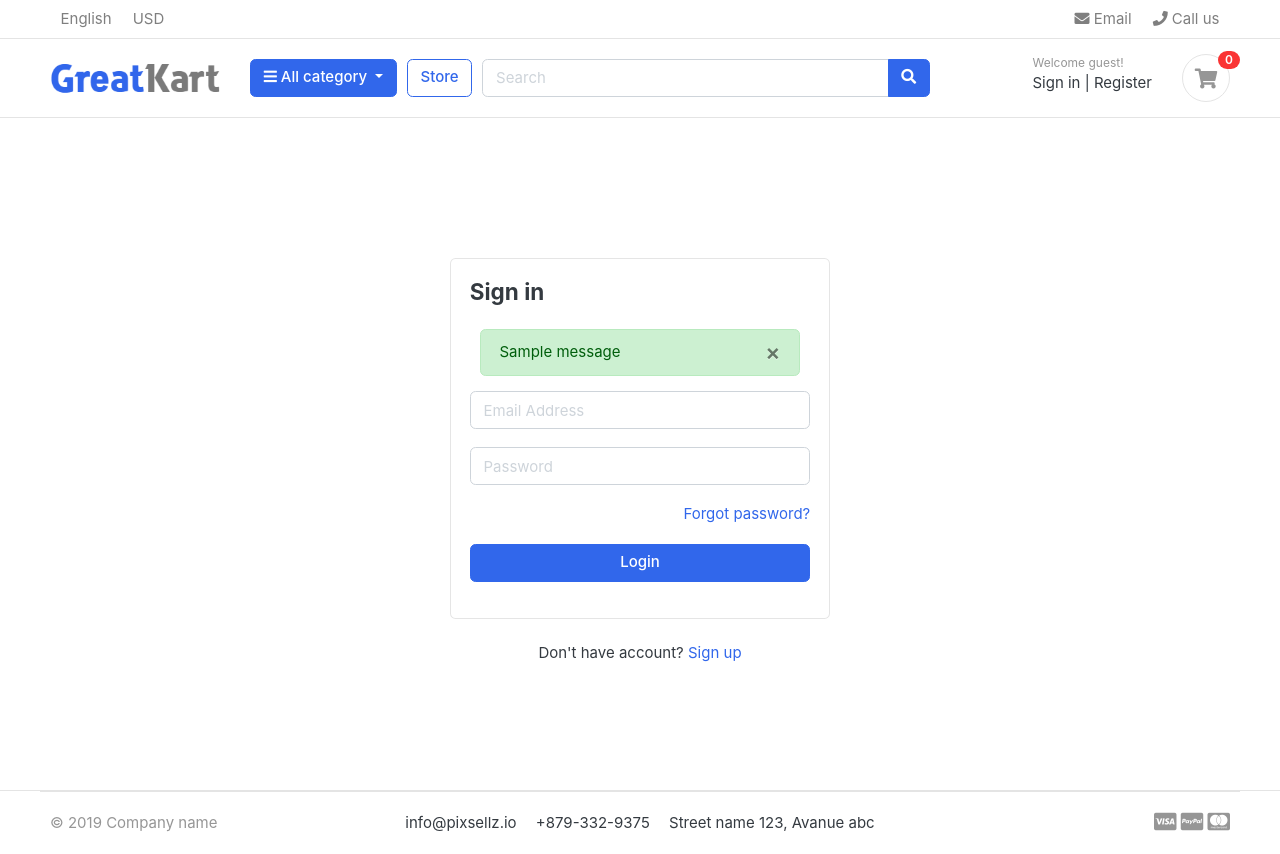
After one commit to the-sayan-dey/greatkart-django, a Django app: page /accounts/login/ in a window 1280 px wide. The commit adds this page. Run offline with Django 3.2, Linux system fonts and the light colour scheme; data comes from the database, SQL or seed files in the repository; both versions use the stored data as it was after the commit; one stand-in notice (Sample message) is shown; some libraries are stand-ins or nearby versions; some web fonts are replaced.

Commit message:
user login

```diff
--- /dev/null
+++ b/accounts/urls.py
@@ -0,0 +1,8 @@
+from django.urls import path
+from . import views
+
+urlpatterns = [
+    path('register/', views.register, name='register'),
+    path('login/', views.login, name='login'),
+    path('logout/', views.logout, name='logout'),
+]
--- a/accounts/views.py
+++ b/accounts/views.py
@@ -1,3 +1,64 @@
-from django.shortcuts import render
+# from pyexpat.errors import messages
+
+from django.shortcuts import redirect, render
+
+from accounts.forms import RegistrationForm
+from accounts.models import Account
+from django.contrib import messages,auth
+from django.contrib.auth.decorators import login_required
 
 # Create your views here.
+
+def register(request):
+
+    if request.method == "POST":
+        form = RegistrationForm(request.POST)
+
+        if form.is_valid():
+            first_name = form.cleaned_data['first_name']
+            last_name = form.cleaned_data['last_name']
+            phone_number = form.cleaned_data['phone_number']
+            email = form.cleaned_data['email']
+            password = form.cleaned_data['password']
+            username = email.split('@')[0]
+
+            user = Account.objects.create_user(first_name=first_name, last_name=last_name,  email=email, username = username,  password=password)
+
+            user.phone_number = phone_number
+            user.save()
+            messages.success(request, 'Registration successful')
+            return redirect('register')
+    else:
+        form = RegistrationForm
+
+
+    context = {
+        'form' : form,
+    }
+    return render(request, 'accounts/register.html', context)
+
+
+
+def login(request):
+    if request.method == 'POST':
+        email = request.POST['email']
+        password = request.POST['password']
+
+        user = auth.authenticate(email=email, password=password)
+
+        if user is not None:
+            auth.login(request, user)
+            # messages.success(request, 'You are now logged in')
+            return redirect('home')
+
+        else:
+            messages.error(request, 'Invalid login credentials')
+            return redirect('login')
+
+    return render(request, 'accounts/login.html')
+
+@login_required(login_url = 'login')
+def logout(request):
+    auth.logout(request)
+    messages.success(request, 'You are logged out')
+    return redirect('login')
--- a/greatkart/urls.py
+++ b/greatkart/urls.py
@@ -24,4 +24,5 @@ urlpatterns = [
     path('', views.home, name='home'),
     path('store/', include('store.urls')),
     path('cart/', include('carts.urls')),
+    path('accounts/', include('accounts.urls')),
 ] + static(settings.MEDIA_URL, document_root = settings.MEDIA_ROOT)
--- a/static/js/script.js
+++ b/static/js/script.js
@@ -57,3 +57,8 @@ $(document).ready(function() {
 
 });
 // jquery end
+
+
+setTimeout(function (){
+    $('message').fadeout('slow')
+}, 5000)
--- /dev/null
+++ b/templates/accounts/login.html
@@ -0,0 +1,44 @@
+{% extends "base.html" %}
+
+{% block content %}
+
+    <!-- ========================= SECTION CONTENT ========================= -->
+<section class="section-conten padding-y" style="min-height:84vh">
+
+<!-- ============================ COMPONENT LOGIN   ================================= -->
+	<div class="card mx-auto" style="max-width: 380px; margin-top:100px;">
+
+      <div class="card-body">
+
+      <h4 class="card-title mb-4">Sign in</h4>
+
+      {% include 'includes/alerts.html' %}
+      <form action="{% url 'login' %}" method="POST">
+        {% csrf_token %}
+          <div class="form-group">
+			 <input type="email" class="form-control" placeholder="Email Address" name="email">
+          </div> <!-- form-group// -->
+          <div class="form-group">
+			<input type="password" class="form-control" placeholder="Password" name="password">
+          </div> <!-- form-group// -->
+
+          <div class="form-group">
+          	<a href="#" class="float-right">Forgot password?</a>
+
+          </div> <!-- form-group form-check .// -->
+          <div class="form-group">
+              <button type="submit" class="btn btn-primary btn-block"> Login  </button>
+          </div> <!-- form-group// -->
+      </form>
+      </div> <!-- card-body.// -->
+    </div> <!-- card .// -->
+
+     <p class="text-center mt-4">Don't have account? <a href="{% url 'register' %}">Sign up</a></p>
+     <br><br>
+<!-- ============================ COMPONENT LOGIN  END.// ================================= -->
+
+
+</section>
+<!-- ========================= SECTION CONTENT END// ========================= -->
+
+{% endblock %}
--- /dev/null
+++ b/templates/includes/alerts.html
@@ -0,0 +1,16 @@
+{% if messages %}
+
+    {% for message in messages %}
+    <div id="message" class="container">
+
+
+        <div {% if message.tags %} class="alert alert-{{ message.tags }}"{% endif %} role="alert">
+            <button type="button" class="close" data-dismiss="alert"><span aria-hidden="true">&times;</span></button>
+            {% if message.level == DEFAULT_MESSAGE_LEVELS.ERROR %}Error: {% endif %}
+            {{ message }}
+        </div>
+
+    </div>
+    {% endfor %}
+
+{% endif %}
--- a/templates/includes/navbar.html
+++ b/templates/includes/navbar.html
@@ -72,13 +72,30 @@
 
 	<div class="col-lg-3 col-sm-6 col-8 order-2 order-lg-3">
 				<div class="d-flex justify-content-end mb-3 mb-lg-0">
+
+					{% if user.id is None %}
+
 					<div class="widget-header">
 						<small class="title text-muted">Welcome guest!</small>
 						<div>
-							<a href="./signin.html">Sign in</a> <span class="dark-transp"> | </span>
-							<a href="./register.html"> Register</a>
+							<a href="{% url 'login' %}">Sign in</a> <span class="dark-transp"> | </span>
+							<a href="{% url 'register' %}"> Register</a>
 						</div>
 					</div>
+
+					{% else %}
+
+					<div class="widget-header">
+						<small class="title text-muted">Welcome {{ user.first_name }}</small>
+						<div>
+							<a href="#">Dashboard</a> <span class="dark-transp"> | </span>
+							<a href="{% url 'logout' %}"> Log out</a>
+						</div>
+					</div>
+
+
+
+					{% endif %}
 					<a href="{% url 'cart' %}" class="widget-header pl-3 ml-3">
 						<div class="icon icon-sm rounded-circle border"><i class="fa fa-shopping-cart"></i></div>
 						<span class="badge badge-pill badge-danger notify">{{ cart_count }}</span>
```
Also changed, not shown: accounts/forms.py (added, +38 -0 lines), greatkart/settings.py (+8 -0 lines), templates/accounts/register.html (added, +71 -0 lines), db.sqlite3.
